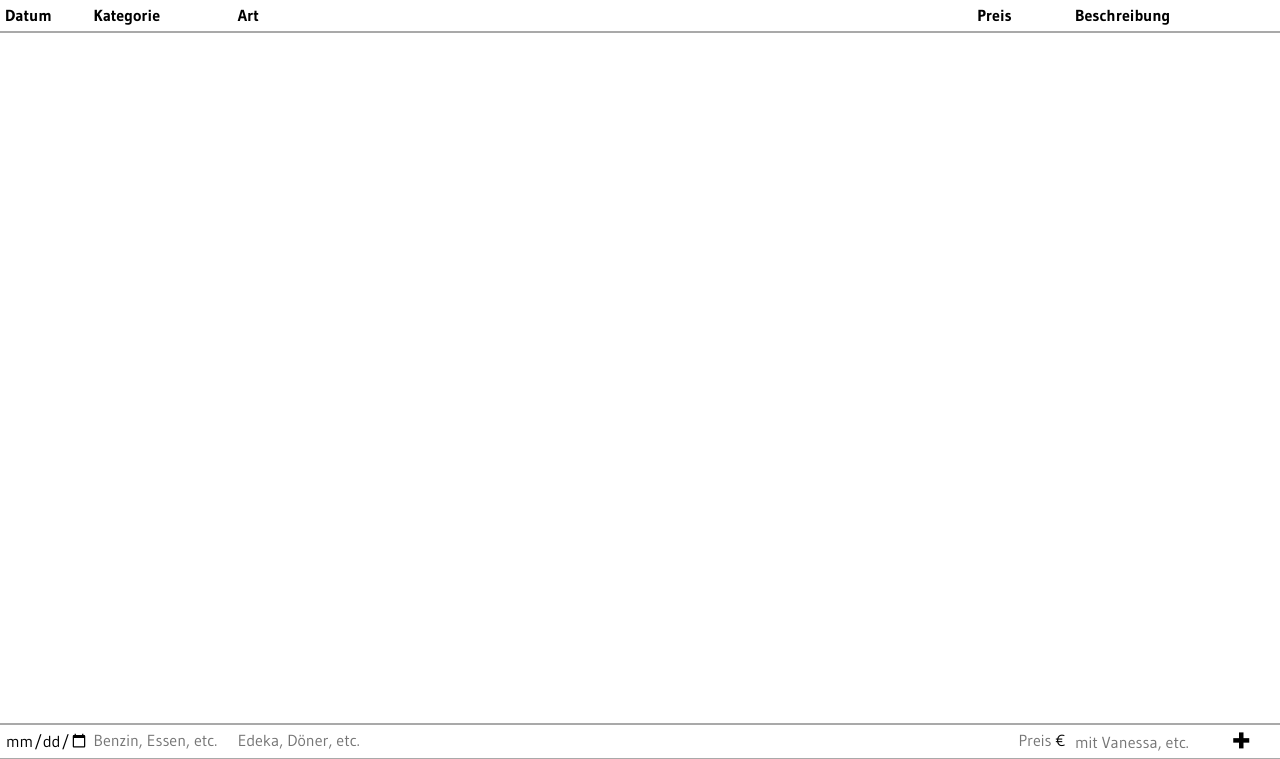
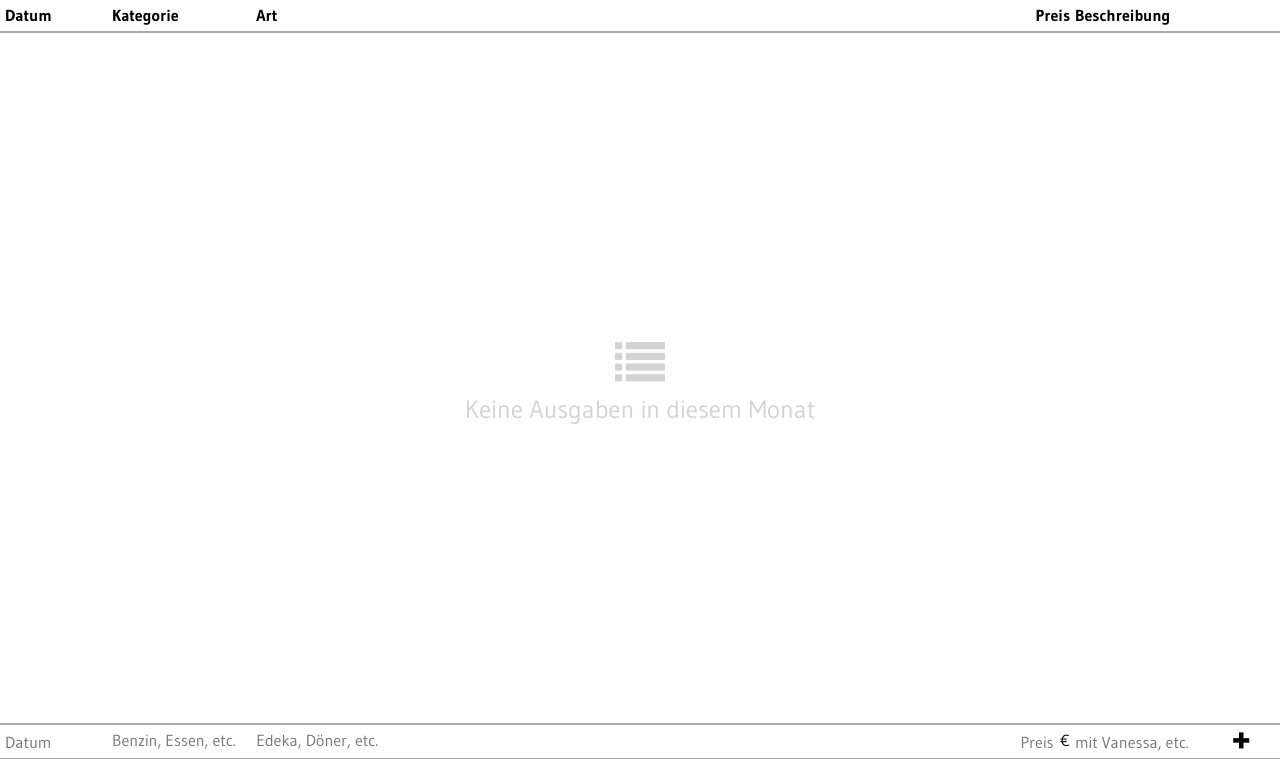
Before and after one commit to ns130291/EuA, a PHP site: page / in a window 1280 px wide. Shown: the part 41-800 px from the top of the page. Run offline with PHP 8.4, Linux system fonts and the light colour scheme; the visitor is signed in with stand-in values (Sample User, id 1); data that the repository does not hold is empty.

Commit message:
added button to open datepicker on supported browsers

```diff
--- a/fontello/config.json
+++ b/fontello/config.json
@@ -53,6 +53,12 @@
       "css": "trash",
       "code": 59392,
       "src": "elusive"
+    },
+    {
+      "uid": "64abb7c56aefca89046bb69f7251d2e2",
+      "css": "calendar",
+      "code": 59400,
+      "src": "elusive"
     }
   ]
 }
--- a/fontello/css/nsvb-symbol.css
+++ b/fontello/css/nsvb-symbol.css
@@ -1,10 +1,11 @@
 @font-face {
   font-family: 'nsvb-symbol';
-  src: url('../font/nsvb-symbol.eot?24574935');
-  src: url('../font/nsvb-symbol.eot?24574935#iefix') format('embedded-opentype'),
-       url('../font/nsvb-symbol.woff?24574935') format('woff'),
-       url('../font/nsvb-symbol.ttf?24574935') format('truetype'),
-       url('../font/nsvb-symbol.svg?24574935#nsvb-symbol') format('svg');
+  src: url('../font/nsvb-symbol.eot?31612297');
+  src: url('../font/nsvb-symbol.eot?31612297#iefix') format('embedded-opentype'),
+       url('../font/nsvb-symbol.woff2?31612297') format('woff2'),
+       url('../font/nsvb-symbol.woff?31612297') format('woff'),
+       url('../font/nsvb-symbol.ttf?31612297') format('truetype'),
+       url('../font/nsvb-symbol.svg?31612297#nsvb-symbol') format('svg');
   font-weight: normal;
   font-style: normal;
 }
@@ -14,7 +15,7 @@
 @media screen and (-webkit-min-device-pixel-ratio:0) {
   @font-face {
     font-family: 'nsvb-symbol';
-    src: url('../font/nsvb-symbol.svg?24574935#nsvb-symbol') format('svg');
+    src: url('../font/nsvb-symbol.svg?31612297#nsvb-symbol') format('svg');
   }
 }
 */
@@ -46,6 +47,10 @@
   /* you can be more comfortable with increased icons size */
   /* font-size: 120%; */
 
+  /* Font smoothing. That was taken from TWBS */
+  -webkit-font-smoothing: antialiased;
+  -moz-osx-font-smoothing: grayscale;
+
   /* Uncomment for 3D effect */
   /* text-shadow: 1px 1px 1px rgba(127, 127, 127, 0.3); */
 }
@@ -58,3 +63,4 @@
 .icon-cancel:before { content: '\e805'; } /* '' */
 .icon-pencil:before { content: '\e806'; } /* '' */
 .icon-list:before { content: '\e807'; } /* '' */
+.icon-calendar:before { content: '\e808'; } /* '' */
--- a/index.php
+++ b/index.php
@@ -63,7 +63,9 @@ if (!isset($_SESSION['angemeldet']) || !$_SESSION['angemeldet']) {
                 <form id="input-form">
                     <div id="input" class="tr">
                         <div class="td td-datum">
-                            <input id="input-datum" placeholder="Datum" size="10" type="date">
+                            <input id="datepicker" placeholder="Datum" size="10" type="date">
+                            <input id="input-datum" placeholder="Datum" size="10" type="text">
+                            <span id="opendatepicker" class="icon-calendar"></span>
                         </div>
                         <div class="td td-kategorie">
                             <input id="input-kategorie" placeholder="Benzin, Essen, etc." type="text">
@@ -73,7 +75,7 @@ if (!isset($_SESSION['angemeldet']) || !$_SESSION['angemeldet']) {
                         </div>
                         <div class="td td-preis">
                             <input id="input-preis" size="10" class="preis" placeholder="Preis" type="number" min="0.01" step="0.01">
-                            <span>&euro;</span>
+                            <span>&nbsp;&euro;</span>
                         </div>
                         <div class="td td-beschreibung">
                             <input id="input-beschreibung" placeholder="mit Vanessa, etc." type="text">
--- a/main.css
+++ b/main.css
@@ -367,6 +367,7 @@ content {
 .th {
     font-weight: bold;
     border-bottom: 2px solid darkgray;
+    flex-shrink: 0;
 }
 
 .tr {
@@ -418,7 +419,7 @@ content {
 }
 
 .td input.preis {
-    width: 80%;
+    flex: auto;
 }
 
 .preis {
@@ -469,6 +470,12 @@ content {
 .td-preis {
     width: 7ch;
     flex-shrink: 0;
+    display: flex;
+    justify-content: flex-end;
+}
+
+.td-preis > span{
+    flex: none;
 }
 
 .tr-edit > .td-preis {
@@ -634,9 +641,43 @@ content {
     }
 }
 
+@media (max-width: 699px) {
+    #input-datum{
+        display: none;
+    }
+    #opendatepicker{
+        display: none !important;
+    }
+}
+
 @media (min-width:700px) {
     body {
         min-width: 700px;
+    }
+    .td-datum {
+        display: flex;
+        width: 11ch;
+        position: relative;
+    }
+    .tr-edit > .td-datum {
+        width: calc(11ch + 2px);
+    }
+    #input-datum {
+        flex: auto;
+    }
+    #datepicker{
+        z-index: -1;
+        position: absolute;
+        width: 1px;
+        padding: 0px;
+        border: 0px;
+        background: none;
+        color: transparent;
+        outline: none;
+    }
+    #opendatepicker{
+        cursor: pointer;
+        display: none;
     }
     .td-beschreibung {
         width: 150px;
--- a/main.js
+++ b/main.js
@@ -51,7 +51,24 @@ $(document).ready(function () {
         $("#earnings").addClass("active");
         switchView("earnings");
     });
-    $("#input-datum").change(prettifyDate);
+
+    if (!hasWebkitDatepicker('#datepicker')) {
+        $("#opendatepicker").css('display', 'inline-block');
+    }
+    $("#opendatepicker").click(function () {
+        $("#datepicker").focus().click();
+    });
+    $("#datepicker").change(function () {
+        $("#input-datum").val($("#datepicker").val());
+        prettifyDate()
+    });
+    $("#input-datum").change(function () {
+        prettifyDate();
+        let datestring = $("#input-datum").val();
+        datestring = moment(datestring, "D.M.YYYY").year(moment().year()).format("YYYY-MM-DD");
+        $("#datepicker").val(datestring);
+    });
+
     var scrollbarWidth = getScrollbarWidth();
     $("#ausgabenliste-header").css("padding-right", scrollbarWidth);
     $("#input").css("padding-right", scrollbarWidth);
@@ -567,7 +584,7 @@ function showEmpty() {
         'font-size': '25px'
     }));
 
-    $("#ausgaben").append(empty);
+    $("#ausgabenliste").append(empty);
 }
 
 function editControlShowSpinner(editControl) {
@@ -1135,14 +1152,16 @@ function reAddEditControls(ausgabenElement) {
 function prettifyDate() {
     let inDate = $("#input-datum").val();
     let splitChar;
-    if (inDate.indexOf(".") > 0 && inDate.indexOf(",") === -1) {
+    if (inDate.indexOf(".") > 0 && inDate.indexOf(",") === -1 && inDate.indexOf("-") === -1) {
         splitChar = ".";
-    } else if (inDate.indexOf(",") > 0 && inDate.indexOf(".") === -1) {
+    } else if (inDate.indexOf(",") > 0 && inDate.indexOf(".") === -1 && inDate.indexOf("-") === -1) {
         splitChar = ",";
+    } else if (inDate.indexOf("-") > 0 && inDate.indexOf(".") === -1 && inDate.indexOf(",") === -1) {
+        splitChar = "-";
     } else {
         return;
     }
-    if (inDate.length >= 3) {
+    if (inDate.length >= 3 && splitChar !== '-') {
         if (occurrences(inDate, splitChar) === 1) {
             let outDate = moment(inDate, "D" + splitChar + "M").year(moment().year()).format("DD.MM.YYYY");
             $("#input-datum").val(outDate);
@@ -1154,6 +1173,9 @@ function prettifyDate() {
             let outDate = tempDate.format("DD.MM.YYYY");
             $("#input-datum").val(outDate);
         }
+    } else if (inDate.length >= 5 && splitChar === '-' && occurrences(inDate, splitChar) === 2) {
+        let outDate = moment(inDate, "YYYY" + splitChar + "M" + splitChar + "D").year(moment().year()).format("DD.MM.YYYY");
+        $("#input-datum").val(outDate);
     }
 }
 
@@ -1203,3 +1225,8 @@ function occurrences(string, subString, allowOverlapping) {
     }
     return n;
 }
+
+function hasWebkitDatepicker(element) {
+    let style = window.getComputedStyle(document.querySelector('#datepicker'), '::-webkit-calendar-picker-indicator');
+    return (style.webkitAppearance !== undefined && style.msWrapFlow === undefined);
+}
```
Also changed, not shown: fontello/LICENSE.txt, fontello/README.txt, fontello/font/nsvb-symbol.ttf, fontello/font/nsvb-symbol.woff, fontello/font/nsvb-symbol.woff2 (added), 2 other files.
